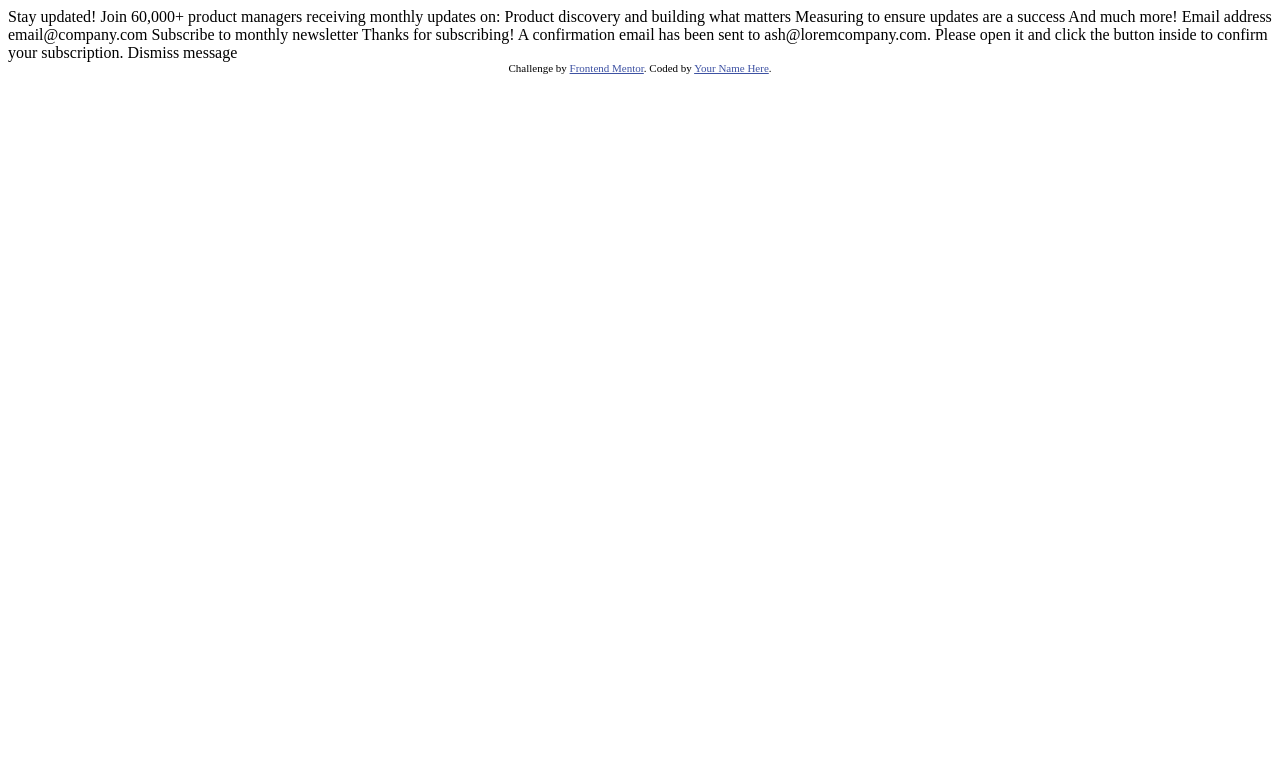
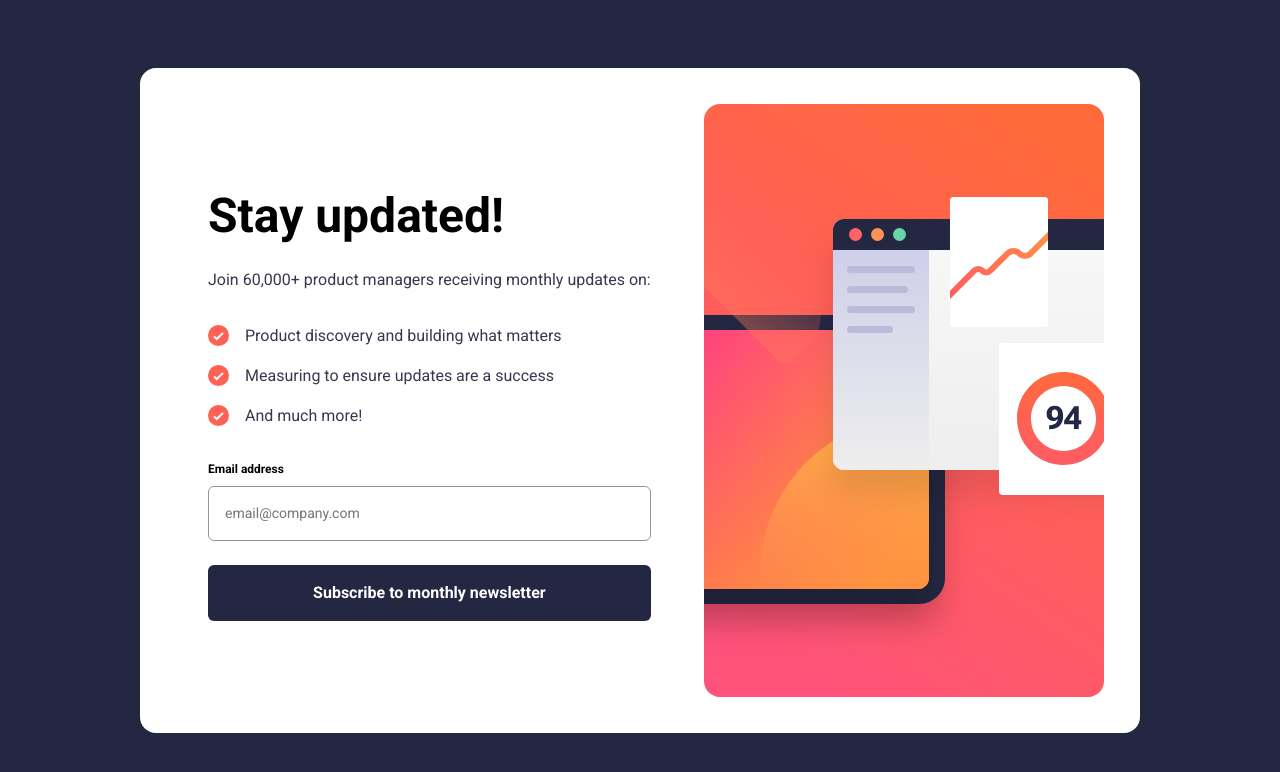
Before and after one commit to nastaj/newsletter-sign-up, a plain HTML site: page index.html in a window 1280 px wide. Drawn offline with Linux system fonts and the light colour scheme.

Commit message:
structure and styling for sign-up state

```diff
--- a/index.html
+++ b/index.html
@@ -1,52 +1,81 @@
 <!DOCTYPE html>
 <html lang="en">
   <head>
-  <meta charset="UTF-8">
-  <meta name="viewport" content="width=device-width, initial-scale=1.0"> <!-- displays site properly based on user's device -->
+    <meta charset="UTF-8" />
+    <meta name="viewport" content="width=device-width, initial-scale=1.0" />
+    <!-- displays site properly based on user's device -->
 
-  <link rel="icon" type="image/png" sizes="32x32" href="./assets/images/favicon-32x32.png">
+    <link
+      rel="icon"
+      type="image/png"
+      sizes="32x32"
+      href="./assets/images/favicon-32x32.png"
+    />
+    <link rel="stylesheet" href="css/main.css" />
 
-  <title>Frontend Mentor | Newsletter sign-up form with success message</title>
-
-  <!-- Feel free to remove these styles or customise in your own stylesheet 👍 -->
-  <style>
-    .attribution { font-size: 11px; text-align: center; }
-    .attribution a { color: hsl(228, 45%, 44%); }
-  </style>
+    <title>
+      Frontend Mentor | Newsletter sign-up form with success message
+    </title>
   </head>
   <body>
+    <div class="container">
+      <main class="app-container">
+        <section class="newsletter-description--container">
+          <h1 class="heading-primary">Stay updated!</h1>
+          <p>Join 60,000+ product managers receiving monthly updates on:</p>
+          <ul class="newsletter-list">
+            <li class="newsletter-list--item">
+              <img src="assets/images/icon-list.svg" alt="" />
+              Product discovery and building what matters
+            </li>
+            <li class="newsletter-list--item">
+              <img src="assets/images/icon-list.svg" alt="" />
+              Measuring to ensure updates are a success
+            </li>
+            <li class="newsletter-list--item">
+              <img src="assets/images/icon-list.svg" alt="" />And much more!
+            </li>
+          </ul>
 
           <!-- Sign-up form start -->
-
-  Stay updated!
-
-  Join 60,000+ product managers receiving monthly updates on:
-
-  Product discovery and building what matters
-  Measuring to ensure updates are a success
-  And much more!
-
-  Email address
-  email@company.com
-
+          <form class="newsletter-form">
+            <label for="newsletter-input" class="newsletter-label"
+              >Email address</label
+            >
+            <input
+              type="email"
+              name="newsletter-input"
+              class="newsletter-input"
+              placeholder="email@company.com"
+              required
+            />
+            <button class="btn-submit" type="submit">
               Subscribe to monthly newsletter
-
+            </button>
+          </form>
           <!-- Sign-up form end -->
+        </section>
+        <div class="illustration-container">
+          <img
+            class="illustration"
+            src="assets/images/illustration-sign-up-desktop.svg"
+            alt="Illustration showing charts and desktop windows"
+          />
+        </div>
+      </main>
+    </div>
 
     <!-- Success message start -->
 
-  Thanks for subscribing!
-
-  A confirmation email has been sent to ash@loremcompany.com.
-  Please open it and click the button inside to confirm your subscription.
-
-  Dismiss message
+    <!-- Thanks for subscribing! A confirmation email has been sent to
+    ash@loremcompany.com. Please open it and click the button inside to confirm
+    your subscription. Dismiss message -->
 
     <!-- Success message end -->
 
-  <div class="attribution">
+    <!-- <div class="attribution">
     Challenge by <a href="https://www.frontendmentor.io?ref=challenge" target="_blank">Frontend Mentor</a>.
     Coded by <a href="#">Your Name Here</a>.
-  </div>
+  </div> -->
   </body>
 </html>
--- a/scss/_variables.scss
+++ b/scss/_variables.scss
@@ -1,21 +1,25 @@
-@import url("https://fonts.googleapis.com/css2?family=Hanken+Grotesk:wght@500;700;800&display=swap");
+@import url("https://fonts.googleapis.com/css2?family=Roboto:wght@400;700&display=swap");
+
+$font-roboto: "Roboto", sans-serif;
 
 // Primary
+$tomato: hsl(4, 100%, 67%);
 
 // Neutral
-
-// Gradients
+$grey-darkSlate: hsl(234, 29%, 20%);
+$grey-charcoal: hsl(235, 18%, 26%);
+$grey: hsl(231, 7%, 60%);
+$white: hsl(0, 0%, 100%);
 
 // Widths
 $width-mobile: 375px;
 $width-desktop: 1440px;
 
-$paragraph-default: 15px;
+$paragraph-default: 16px;
 
 // Font weights
-$font-weight--medium: 500;
+$font-weight--regular: 400;
 $font-weight--bold: 700;
-$font-weight--extraBold: 800;
 
 @mixin flexCenter($direction: row) {
   display: flex;
--- a/scss/main.scss
+++ b/scss/main.scss
@@ -1,2 +1,94 @@
 @import "./resets";
 @import "./variables";
+
+body {
+  font-family: $font-roboto;
+  background-color: $grey-darkSlate;
+}
+
+.container {
+  height: 100vh;
+  @include flexCenter;
+}
+
+.app-container {
+  width: 100rem;
+  display: flex;
+  justify-content: space-between;
+  background-color: $white;
+  padding: 3.6rem;
+  border-radius: 1.6rem;
+  gap: 1.6rem;
+}
+
+.newsletter-description--container {
+  display: flex;
+  flex-direction: column;
+  justify-content: center;
+  padding-left: 3.2rem;
+}
+
+.heading-primary {
+  font-size: 4.8rem;
+  font-weight: $font-weight--bold;
+  margin-bottom: 1.6rem;
+}
+
+.app-container {
+  p {
+    font-size: $paragraph-default;
+    margin-bottom: 1.6rem;
+    color: $grey-charcoal;
+  }
+}
+
+.newsletter-list {
+  font-size: $paragraph-default;
+  list-style-position: inside;
+  padding: 0;
+  list-style-type: none;
+}
+
+.newsletter-list--item {
+  display: flex;
+  align-items: center;
+  gap: 1.6rem;
+  margin-bottom: 1.6rem;
+  color: $grey-charcoal;
+}
+
+.newsletter-form {
+  display: flex;
+  flex-direction: column;
+}
+
+.newsletter-label {
+  font-size: 1.2rem;
+  font-weight: $font-weight--bold;
+  margin-bottom: 0.8rem;
+}
+
+.newsletter-input {
+  padding: 1.6rem;
+  border-radius: 0.6rem;
+  border: 1px $grey solid;
+  margin-bottom: 2.4rem;
+  font-size: 1.4rem;
+}
+
+.btn-submit {
+  font-size: $paragraph-default;
+  background-color: $grey-darkSlate;
+  border: none;
+  color: $white;
+  padding: 1.6rem 3.2rem;
+  border-radius: 0.6rem;
+  font-weight: $font-weight--bold;
+  cursor: pointer;
+}
+
+.btn-submit:hover,
+.btn-submit:active {
+  background: linear-gradient(to right, #ff5476, #ff673e);
+  box-shadow: 0px 0px 12px 0px #ff673e;
+}
```
Also changed, not shown: css/main.css (added), 1 other file. Lines whose indentation alone changed are shown as unchanged.
